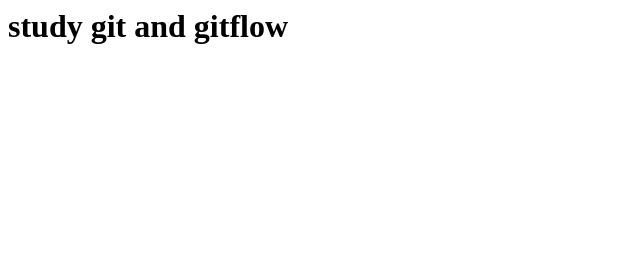
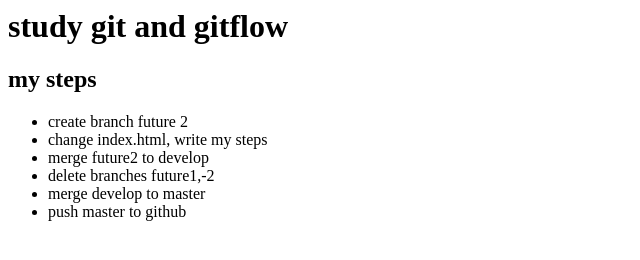
Before and after one commit to serhii-oksiiuk/gitflow, a plain HTML site: page index.html in a window 1280 px wide. Shown: the whole page, without its empty margins (0-640 px from the left). Drawn offline with Linux system fonts and the light colour scheme.

Commit message:
create branch future2, write steps index.html

```diff
--- a/index.html
+++ b/index.html
@@ -7,5 +7,14 @@
 </head>
 <body>
     <h1>study git and gitflow</h1>
+    <h2>my steps</h2>
+    <ul>
+        <li>create branch future 2</li>
+        <li>change index.html, write my steps</li>
+        <li>merge future2 to develop</li>
+        <li>delete branches future1,-2</li>
+        <li>merge develop to master</li>
+        <li>push master to github</li>
+    </ul>
 </body>
 </html>
```
